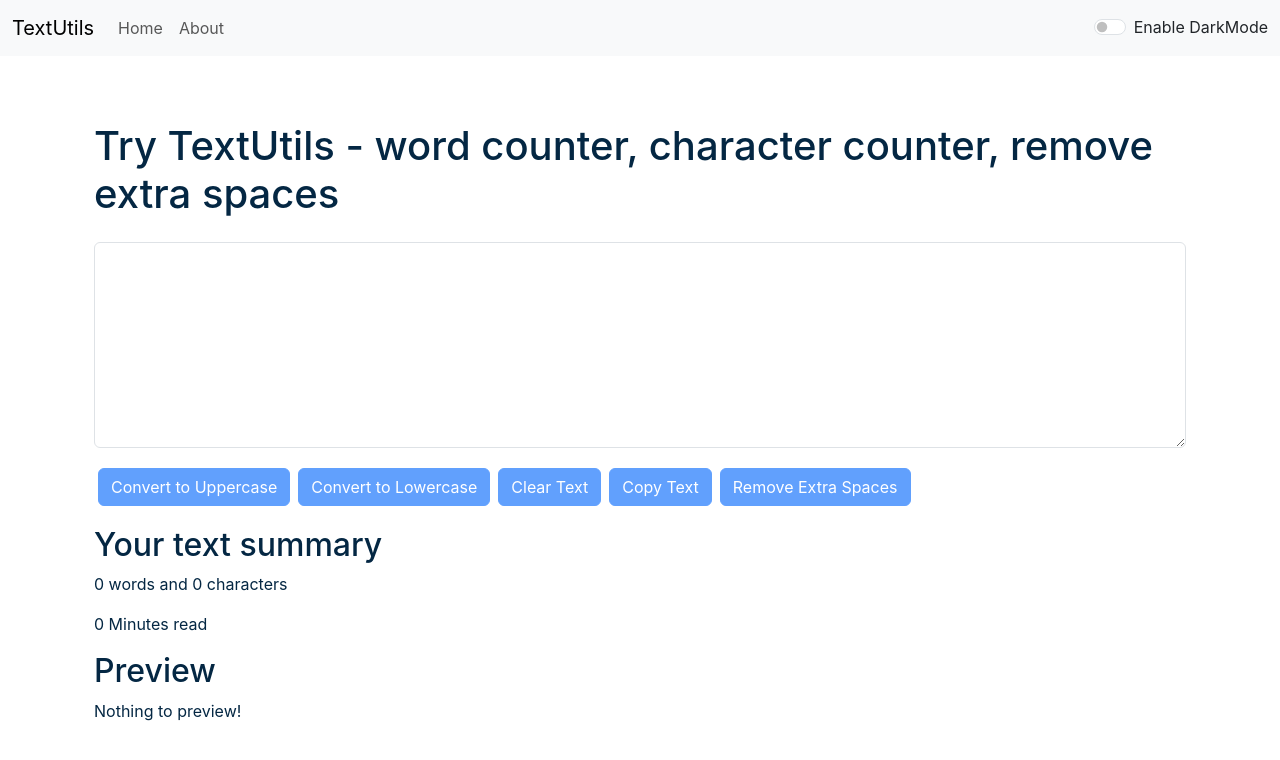
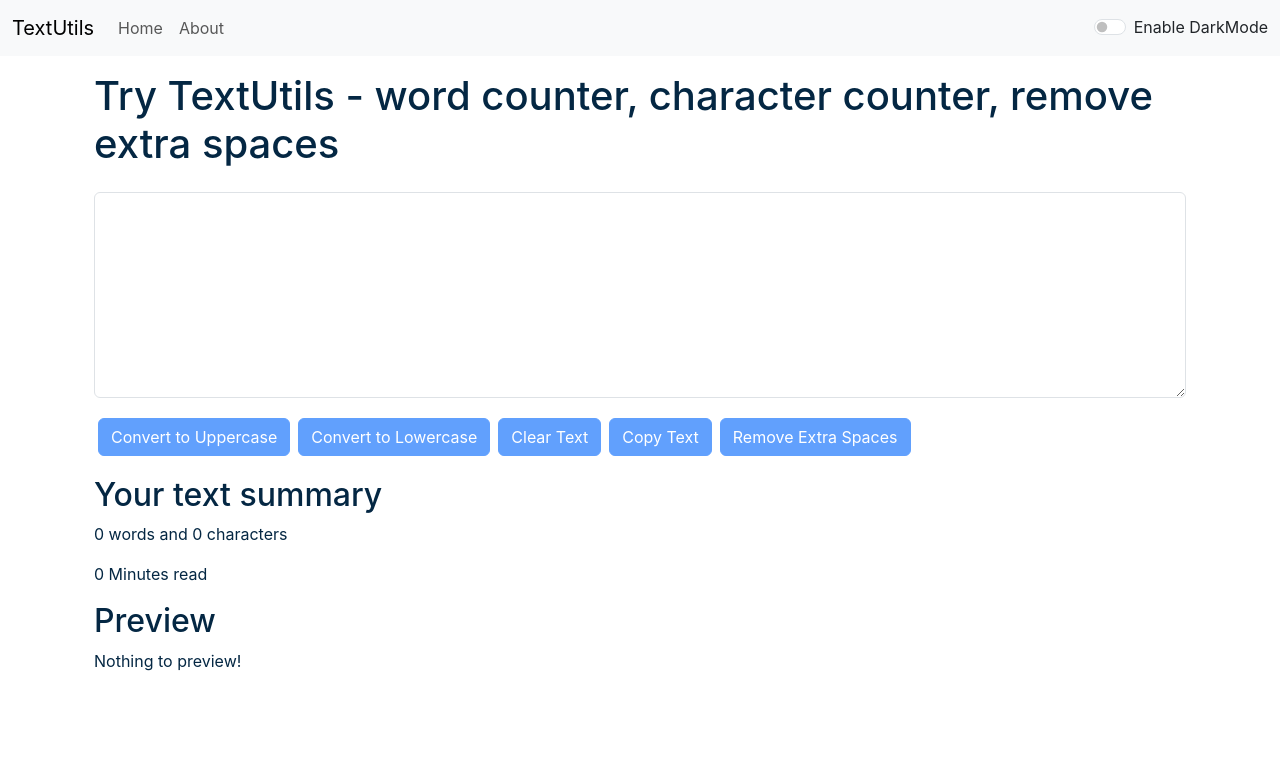
Before and after one commit to ayushgusainn/text, a React (Create React App) app: page / in a window 1280 px wide. Shown: the top 760 px of the page. Built offline with nearby package versions, Linux system fonts and the light colour scheme.

Commit message:
navbar change to see wheather the site is still working onr not?

```diff
--- a/src/App.js
+++ b/src/App.js
@@ -3,7 +3,7 @@ import Navbar from './components/Navbar';
 import TextForm from './components/TextForm';
 // import About from './components/About';
 import React, { useState } from 'react';
-import Alert from './components/Alert';
+// import Alert from './components/Alert';
 // import {
 //   BrowserRouter as Router,
 //   Route,
@@ -41,7 +41,7 @@ function App() {
     <>
     {/* <Router> */}
     <Navbar title="TextUtils" mode={mode} toggleMode={toggleMode} key={new Date()} />
-    <Alert alert={alert}/>
+    {/* <Alert alert={alert}/> */}
     <div className="container my-3">
     {/* <Routes> */}
     {/* /users --> Component 1
--- a/src/components/Alert.js
+++ b/src/components/Alert.js
@@ -1,6 +1,6 @@
 
 
-
+import React from "react";
 function Alert(props) {
     const capitalize = (word)=>{
         const lower = word.toLowerCase();
```
